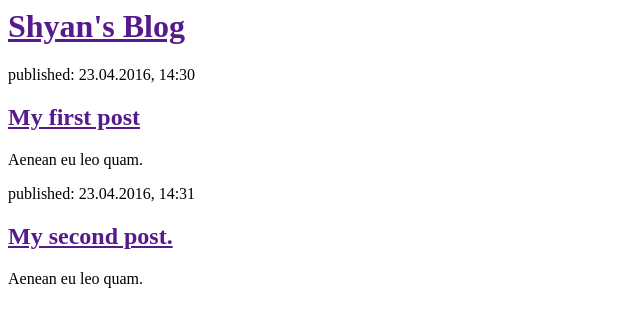
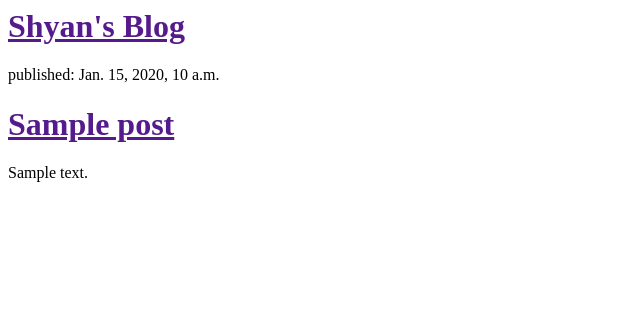
Before and after one commit to Shyanmac/my-first-blog, a Django app: template blog/templates/blog/post_list.html in a window 1280 px wide. Shown: the top 327 px of the page, without its empty margins (0-640 px from the left). Run offline with Django 3.2, Linux system fonts and the light colour scheme; the template is opened without the code that fills it: values that come from a table or form of the project are taken from there, others are empty; tables that the repository leaves empty hold one stand-in row (values such as "Sample post").

Commit message:
Modified templates to display posts from database.

```diff
--- a/blog/models.py
+++ b/blog/models.py
@@ -10,9 +10,9 @@ class Post(models.Model):
 	published_date = models.DateTimeField(
 		blank=True, null=True)
 
-def publish(self):
-	self.published_date = timezone.now()
-	self.save()
+	def publish(self):
+		self.published_date = timezone.now()
+		self.save()
 
-def _str_(self):
-	return self.title
+	def __str__(self):
+		return self.title
--- a/blog/templates/blog/post_list.html
+++ b/blog/templates/blog/post_list.html
@@ -7,16 +7,13 @@
 			<h1> <a href="">Shyan's Blog</a></h1>
 		</div>
 
-		<div>
-			<p> published: 23.04.2016, 14:30</p>
-			<h2><a href="">My first post</a></h2>
-			<p>Aenean eu leo quam.</p>
-		</div>
+			{% for post in posts %}
+				<div>
+					<p>published: {{ post.published_date }}</p>
+					<h1><a href="">{{ post.title }}</a></h1>
+					<p>{{ post.text|linebreaks }}</p>
+				</div>
+			{% endfor %}
 
-		<div>
-			<p>published: 23.04.2016, 14:31</p>
-			<h2><a href="">My second post.</a></h2>
-			<p>Aenean eu leo quam.</p>
-		</div>
 	</body>
 </html>
--- a/blog/views.py
+++ b/blog/views.py
@@ -1,4 +1,7 @@
 from django.shortcuts import render
+from django.utils import timezone
+from .models import Post
 
 def post_list(request):
-	return render(request, 'blog/post_list.html', {})
+	posts = Post.objects.filter(published_date__lte=timezone.now())
+	return render(request, 'blog/post_list.html', {'posts' : posts})
```
